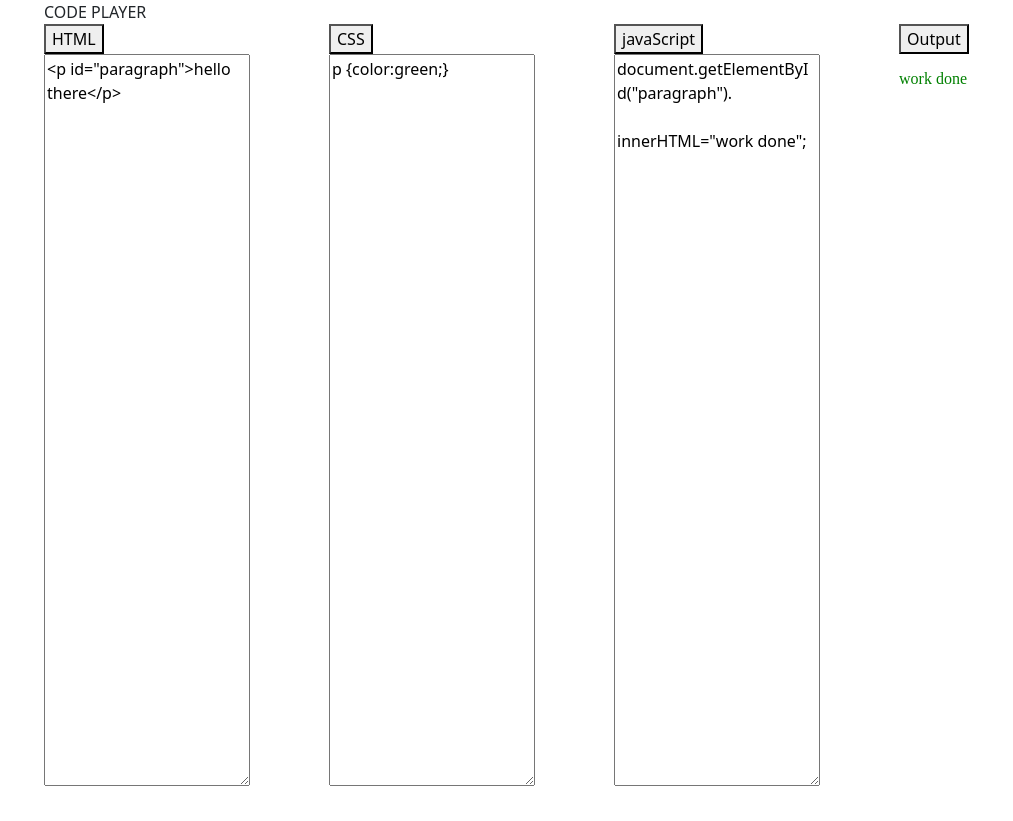
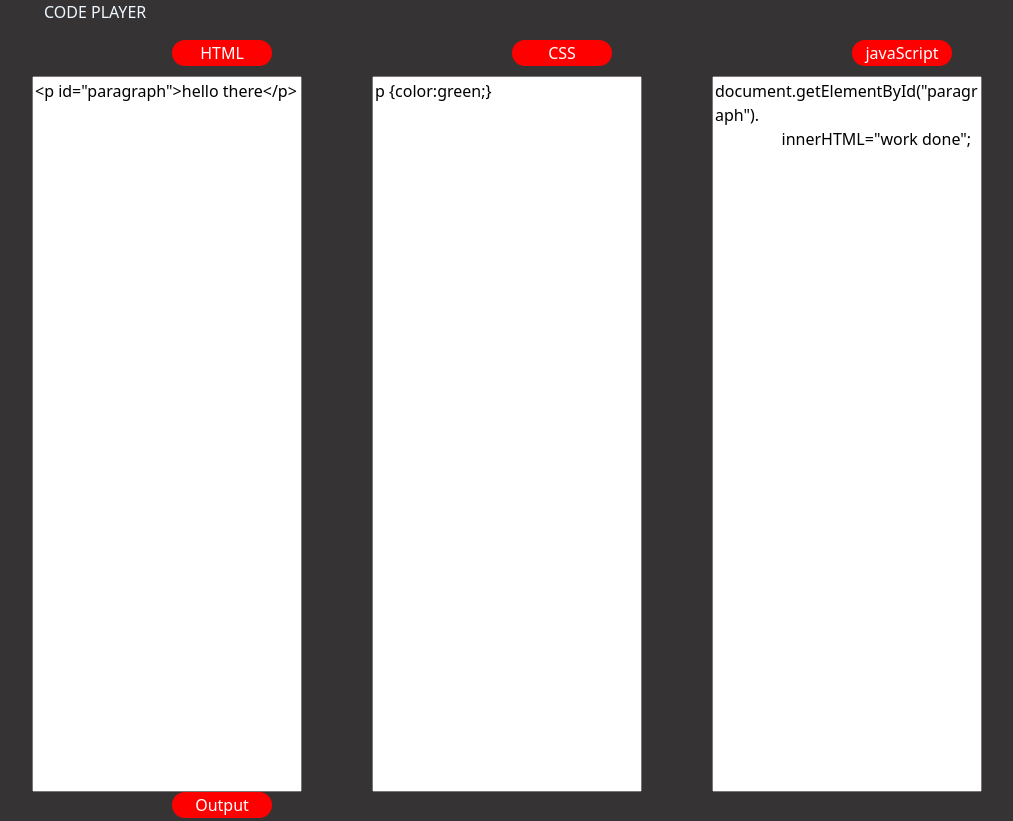
Before and after one commit to ademolabakare/codePlayer, a plain HTML site: page index.html in a window 1280 px wide. Shown: the top 821 px of the page, without its empty margins (38-1051 px from the left). Before the commit the page ends 800 px from the top, so only its background shows below. Drawn offline with nearby package versions, Linux system fonts and the light colour scheme; files whose address does not match are found by name.

Commit message:
Update index.html

```diff
--- a/index.html
+++ b/index.html
@@ -9,7 +9,7 @@
 		<script src="https://code.jquery.com/jquery-3.6.0.min.js" integrity="sha256-/xUj+3OJU5yExlq6GSYGSHk7tPXikynS7ogEvDej/m4=" crossorigin="anonymous"></script>
 
         <link rel="stylesheet" href="https://cdn.jsdelivr.net/npm/bootstrap@5.2.0/dist/css/bootstrap.min.css">
-		<link rel="stylesheet" href="file:///C:/Users/ademola/Desktop/codex/style.css">
+		<link rel="stylesheet" href="styles.css">
 
 	</head>
 
```
